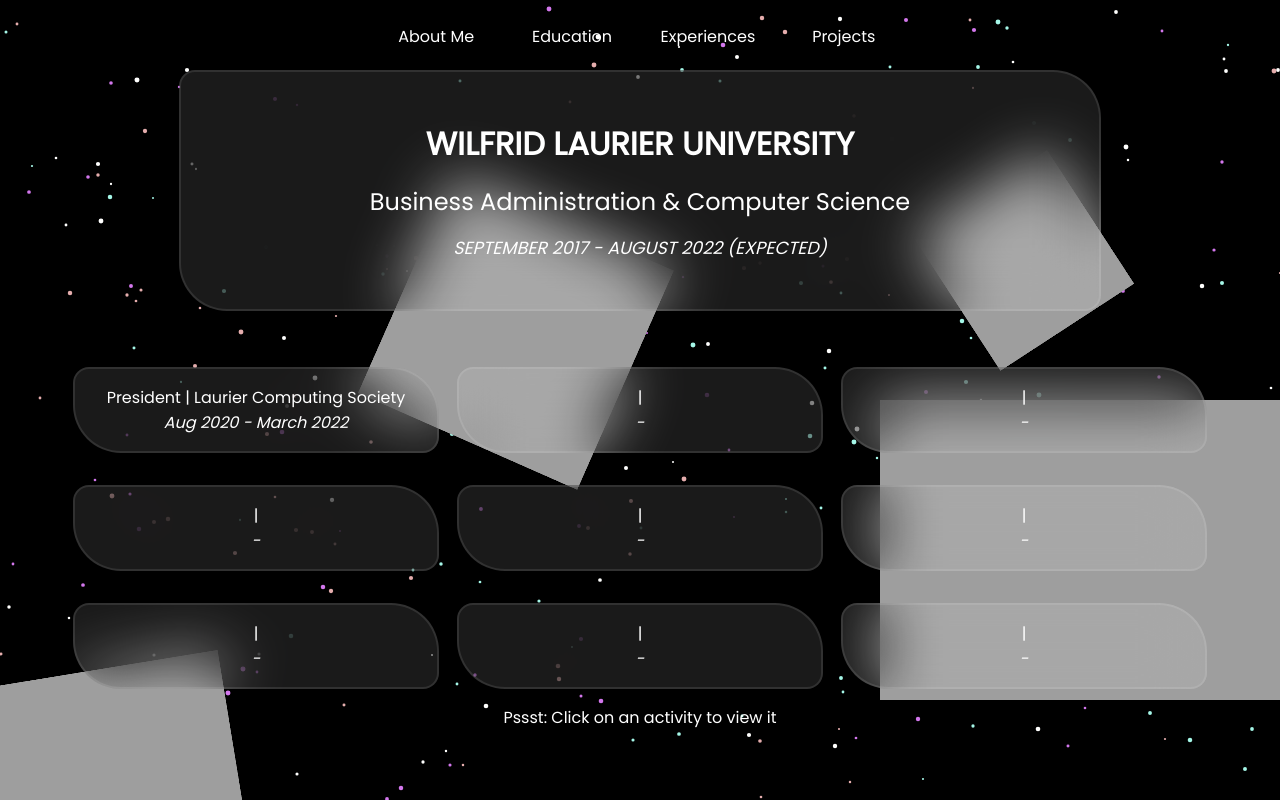
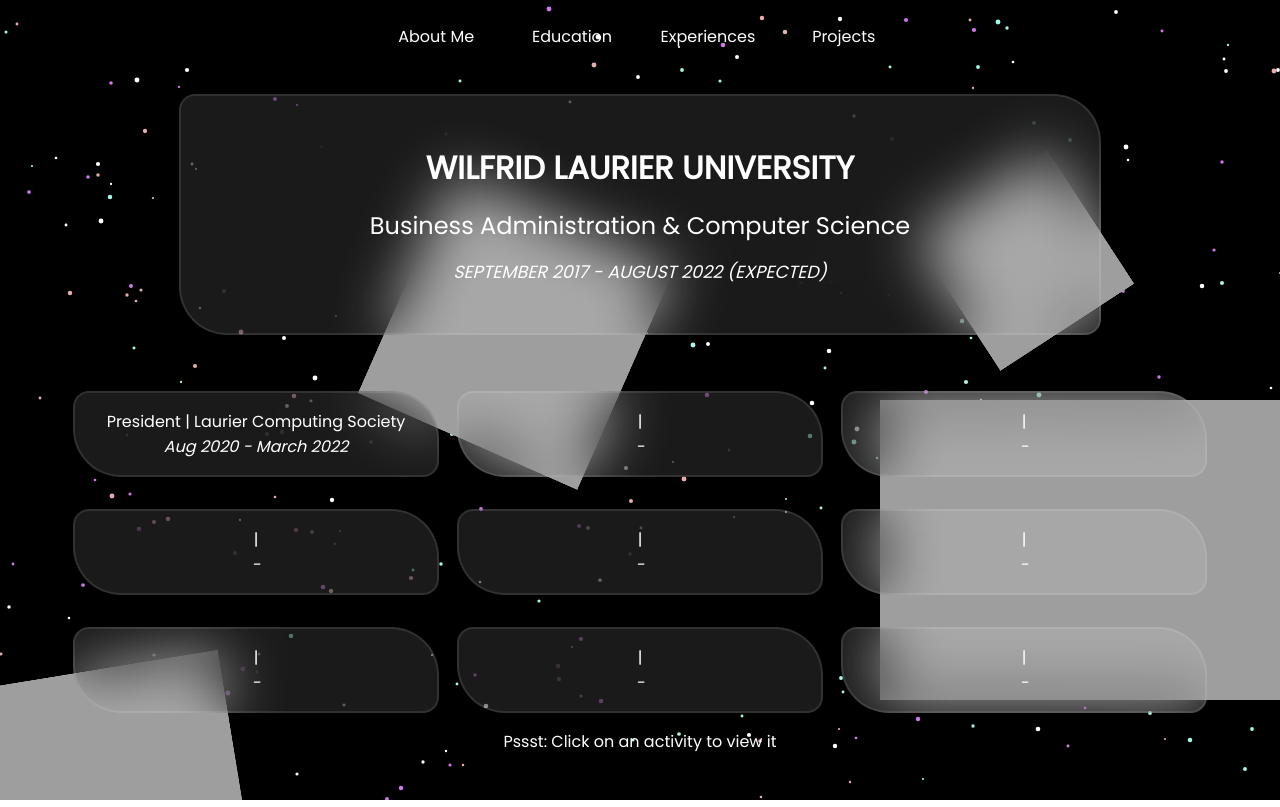
Before and after one commit to AbdulBaseetShabi/AbdulBaseetShabi.github.io, a React (Create React App) app: page /education in a window 1280 px wide. Built offline with nearby package versions, Linux system fonts and the light colour scheme.

Commit message:
putting space between education card and nav bar

```diff
--- a/src/routes/education/education.css
+++ b/src/routes/education/education.css
@@ -1,10 +1,12 @@
 #education{
   position: relative;
+  overflow: hidden;
 }
 
 #education-content{
   position: absolute;
   top: 0;
+  margin-top: 1.5rem;
   background-color: transparent;
 }
 
```
